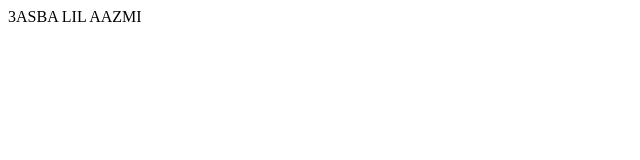
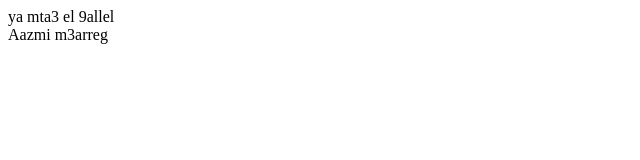
Before and after one commit to Raissi02/my-app, a plain HTML site: page app/index.html in a window 1280 px wide. Shown: the whole page, without its empty margins (0-640 px from the left). Drawn offline with Linux system fonts and the light colour scheme.

Commit message:
aazmi walla rajel

```diff
--- a/app/index.html
+++ b/app/index.html
@@ -1 +1,3 @@
-<div>3ASBA LIL AAZMI</div>
+<div>ya mta3 el 9allel</div>
+
+<div>Aazmi m3arreg</div>
```
